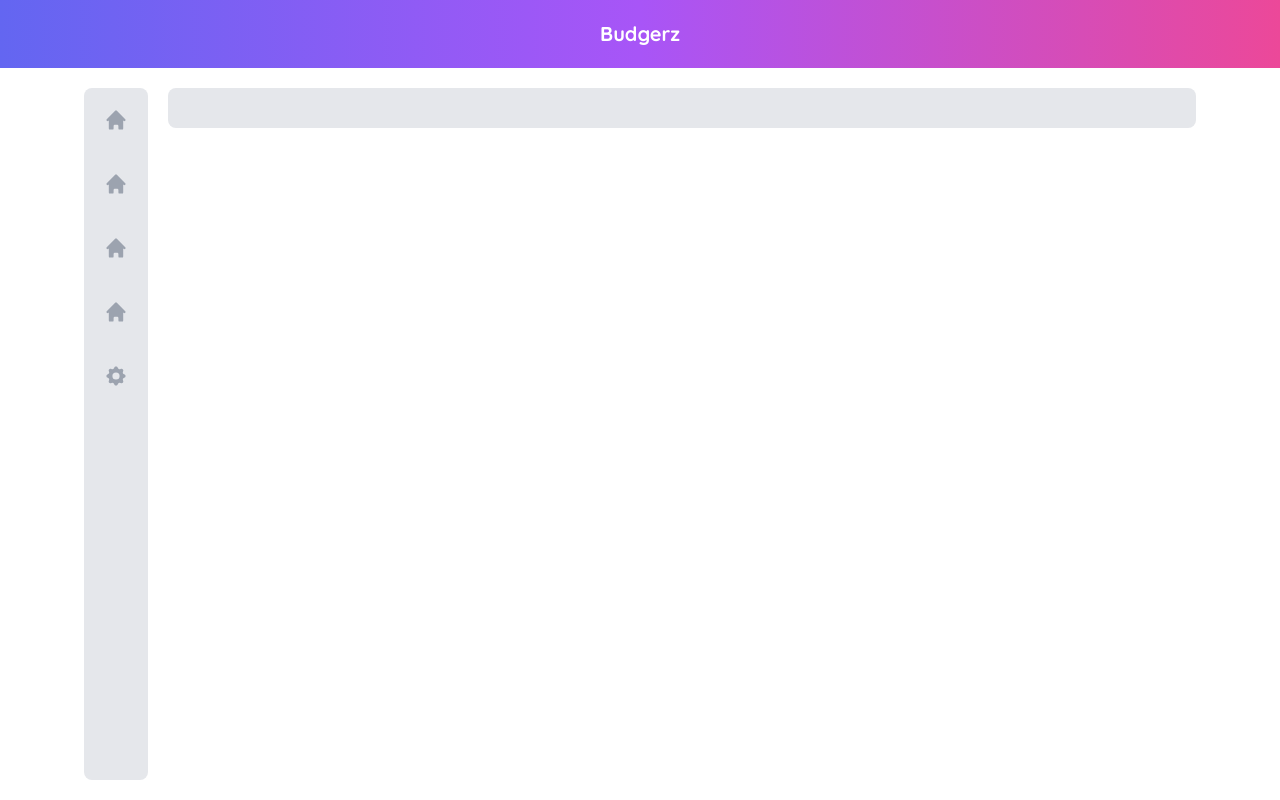
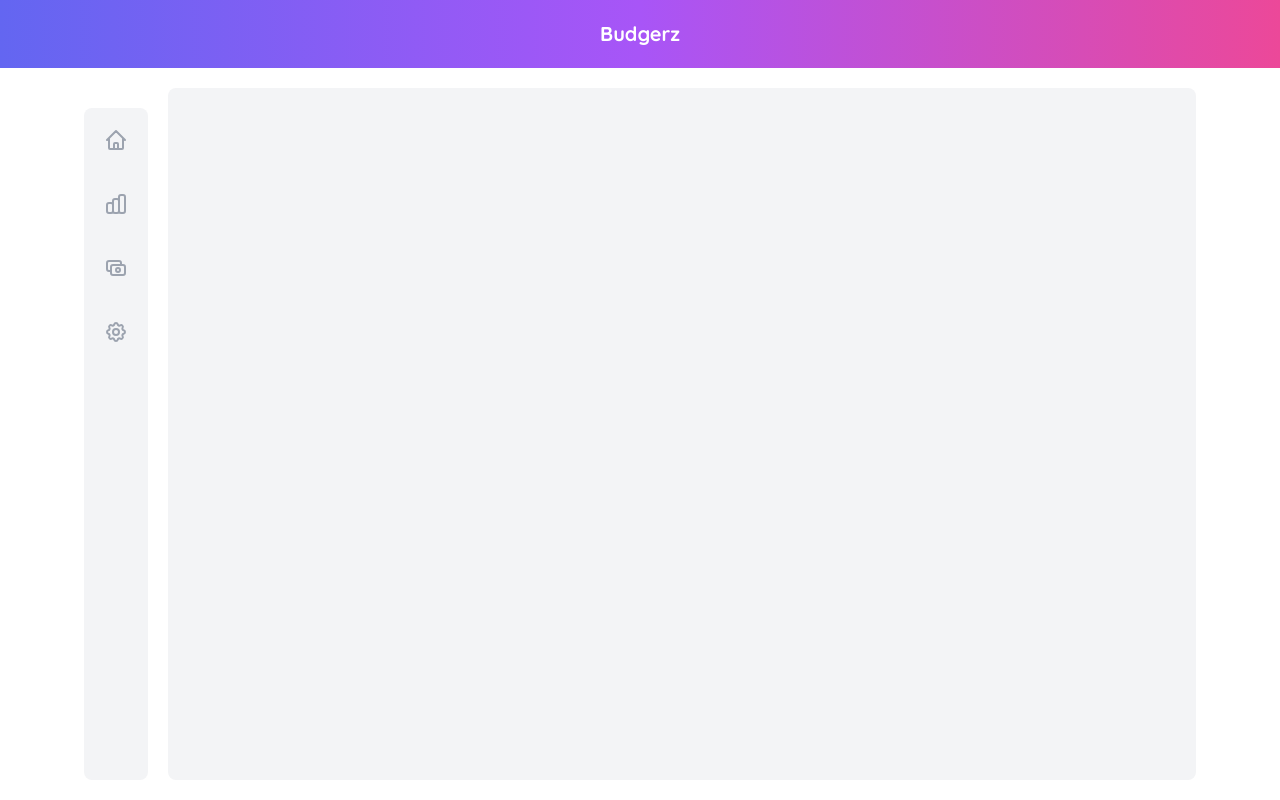
Before and after one commit to Rgerard96/Finance-Manager---Budgerz, a Next.js app: page / in a window 1280 px wide. Built offline with nearby package versions, Linux system fonts and the light colour scheme.

Commit message:
update menubar component

```diff
--- a/components/MenuBar.js
+++ b/components/MenuBar.js
@@ -1,24 +1,24 @@
-import { CogIcon, HomeIcon } from '@heroicons/react/solid'
+import { CashIcon, ChartBarIcon, CogIcon, HomeIcon, PlusIcon } from '@heroicons/react/outline'
 import React from 'react'
 
 export default function MenuBar() {
   return (
-    <div className='bg-gray-200 rounded-lg p-5 border-t sm:border-none flex sm:flex-col justify-around sm:justify-start sm:space-y-10'>
+    <div className='bg-gray-100 rounded-lg p-5 mt-5 sm:border-none flex sm:flex-col items-center justify-around sm:justify-start sm:space-y-10'>
       <div className=''>
-         <HomeIcon className='w-6 text-gray-400'/>
+        <HomeIcon className='w-6 text-gray-400' />
       </div>
       <div className=''>
-         <HomeIcon className='w-6 text-gray-400'/>
+        <ChartBarIcon className='w-6 text-gray-400' />
+      </div>
+      <div className='sm:hidden bg-gradient-to-r from-indigo-500 via-purple-500 to-pink-500 rounded-full p-3 -my-3'>
+        <PlusIcon className='w-6 text-white' />
       </div>
       <div className=''>
-         <HomeIcon className='w-6 text-gray-400'/>
+        <CashIcon className='w-6 text-gray-400' />
       </div>
       <div className=''>
-         <HomeIcon className='w-6 text-gray-400'/>
-     </div>
-     <div className=''>
-         <CogIcon className='w-6 text-gray-400'/>
+        <CogIcon className='w-6 text-gray-400' />
       </div>
     </div>
-  )
+  );
 }
--- a/pages/index.js
+++ b/pages/index.js
@@ -2,7 +2,7 @@ import Head from 'next/head';
 
 export default function Home() {
   return (
-    <div className=' bg-gray-200 rounded-lg p-5'>
+    <div className=' bg-gray-100 rounded-lg p-5 h-full'>
       <Head>
         <title>Budgerz</title>
         <meta name='description' content='Generated by create next app' />
```
Lines whose indentation alone changed are shown as unchanged.
